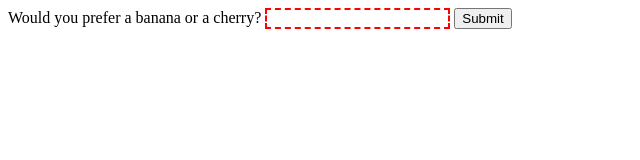
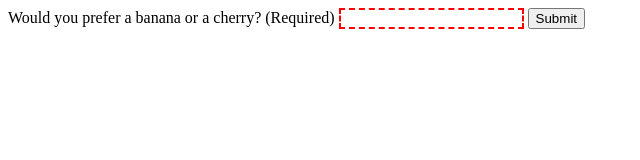
Before and after one commit to sul-devs/html-forms, a website: page form-validation.html in a window 1280 px wide. Shown: the whole page, without its empty margins (0-640 px from the left). Drawn offline with Linux system fonts and the light colour scheme.

Commit message:
Include that the input is required in the label.

```diff
--- a/form-validation.html
+++ b/form-validation.html
@@ -17,7 +17,9 @@
 
   <body>
     <form>
-      <label for="choose">Would you prefer a banana or a cherry?</label>
+      <label for="choose"
+        >Would you prefer a banana or a cherry? (Required)</label
+      >
       <input id="choose" name="i_like" required />
       <button>Submit</button>
     </form>
```
